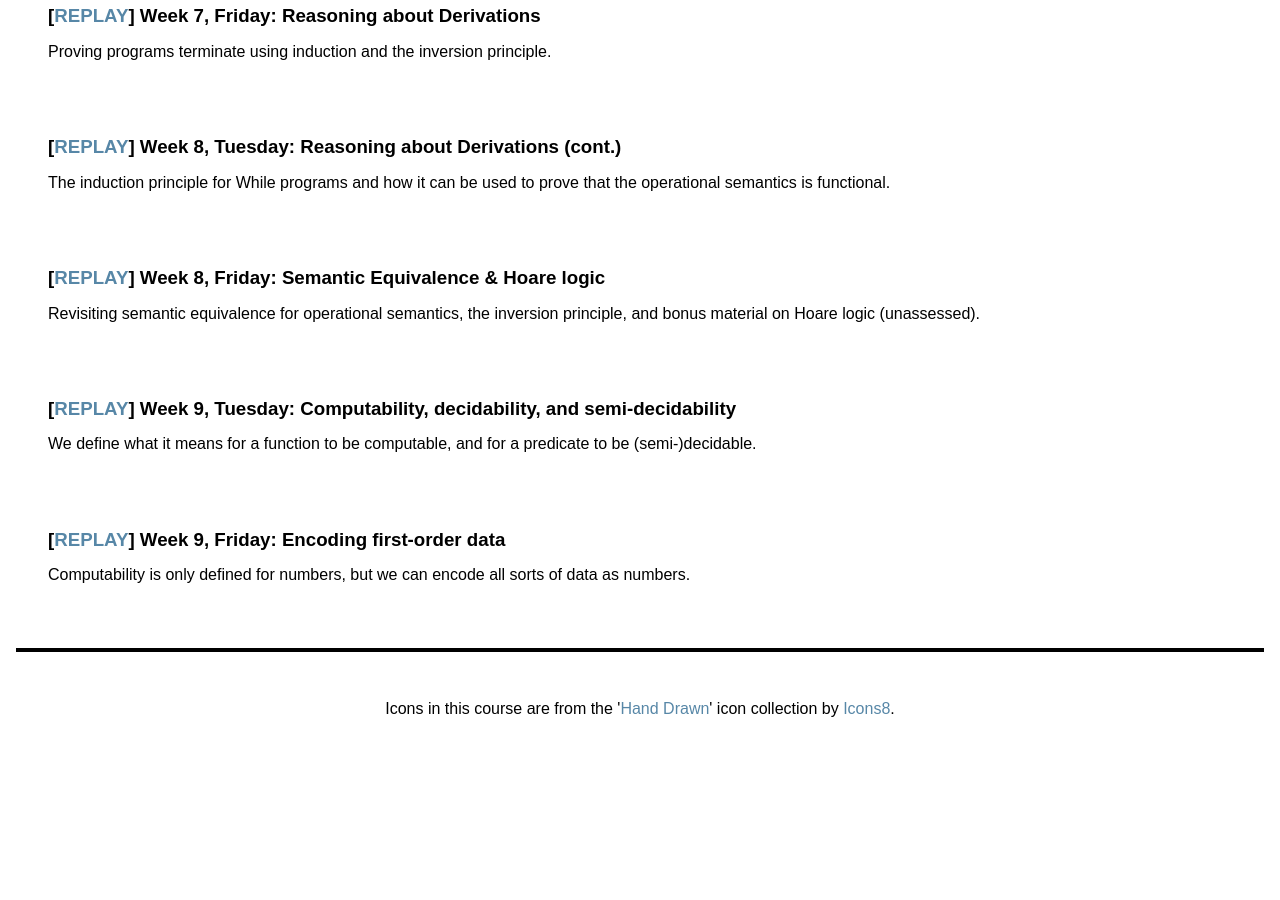
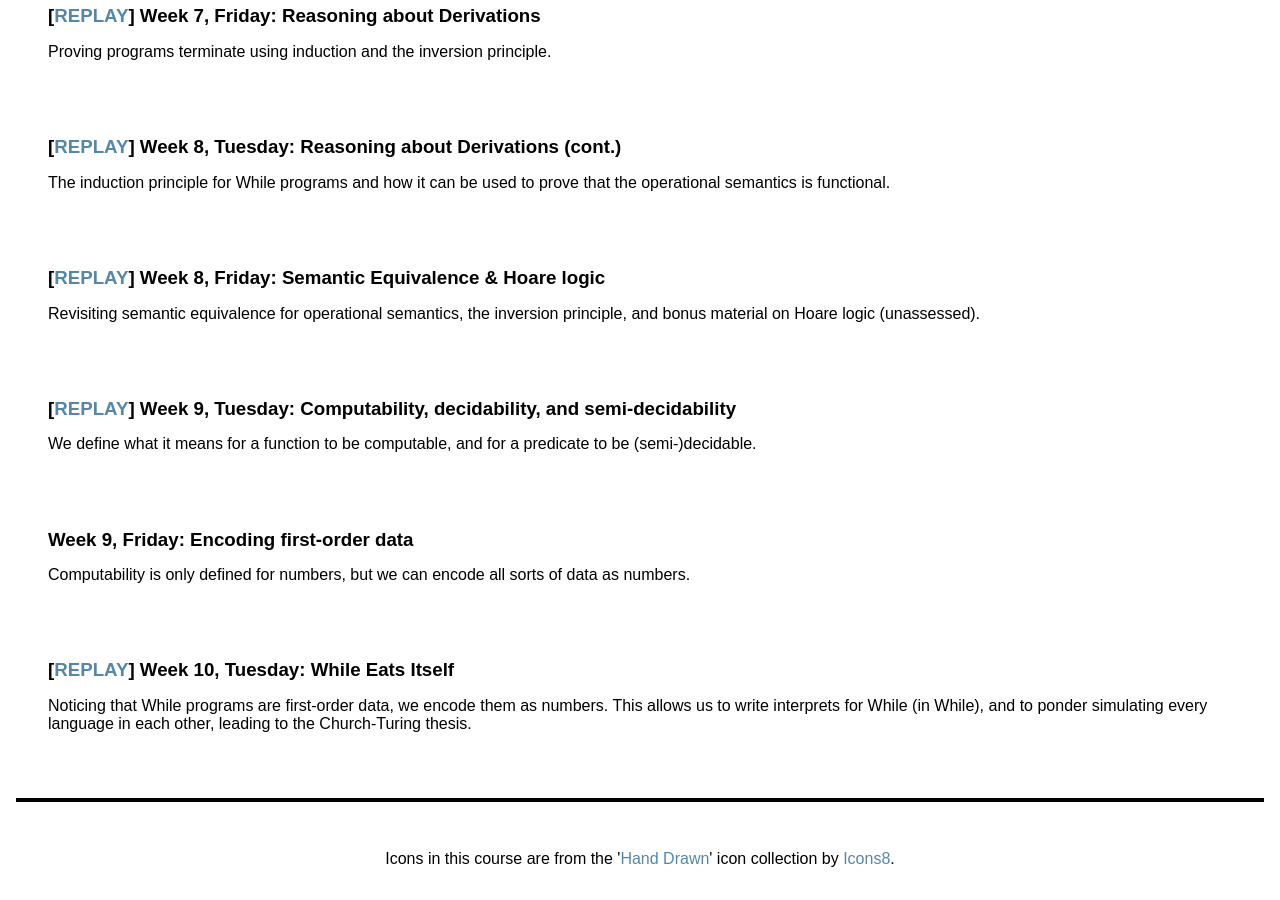
Before and after one commit to uob-coms20007/webpages, a Jekyll site: the page built from schedule.md, in a window 1280 px wide and 900 px high, scrolled down 2525 px. Built offline with Jekyll 4.4.1, drawn with Linux system fonts in a browser that asks for light colours; nearby versions of some CDN libraries; before the commit the page ends 3276 px from its top, so only the background shows below that.

Commit message:
adding C-T lecture

```diff
--- a/_data/lectures.yml
+++ b/_data/lectures.yml
@@ -66,7 +66,10 @@
 
 - title: Encoding first-order data
   description: Computability is only defined for numbers, but we can encode all sorts of data as numbers.
-  replay: https://mediasite.bris.ac.uk/Mediasite/Play/a533b6d0218c4dbc90c5551fd241ed061d
+
+- title: While Eats Itself
+  description: Noticing that While programs are first-order data, we encode them as numbers. This allows us to write interprets for While (in While), and to ponder simulating every language in each other, leading to the Church-Turing thesis.
+  replay: https://mediasite.bris.ac.uk/Mediasite/Play/8a2efe22fb93417e8ad39d992bdeb8961d
 
 # - title: Introduction
 #   description: Introduction to the themes of the unit and how the unit runs.  Strings, concrete syntax and a preview of context-free string grammars.
```
